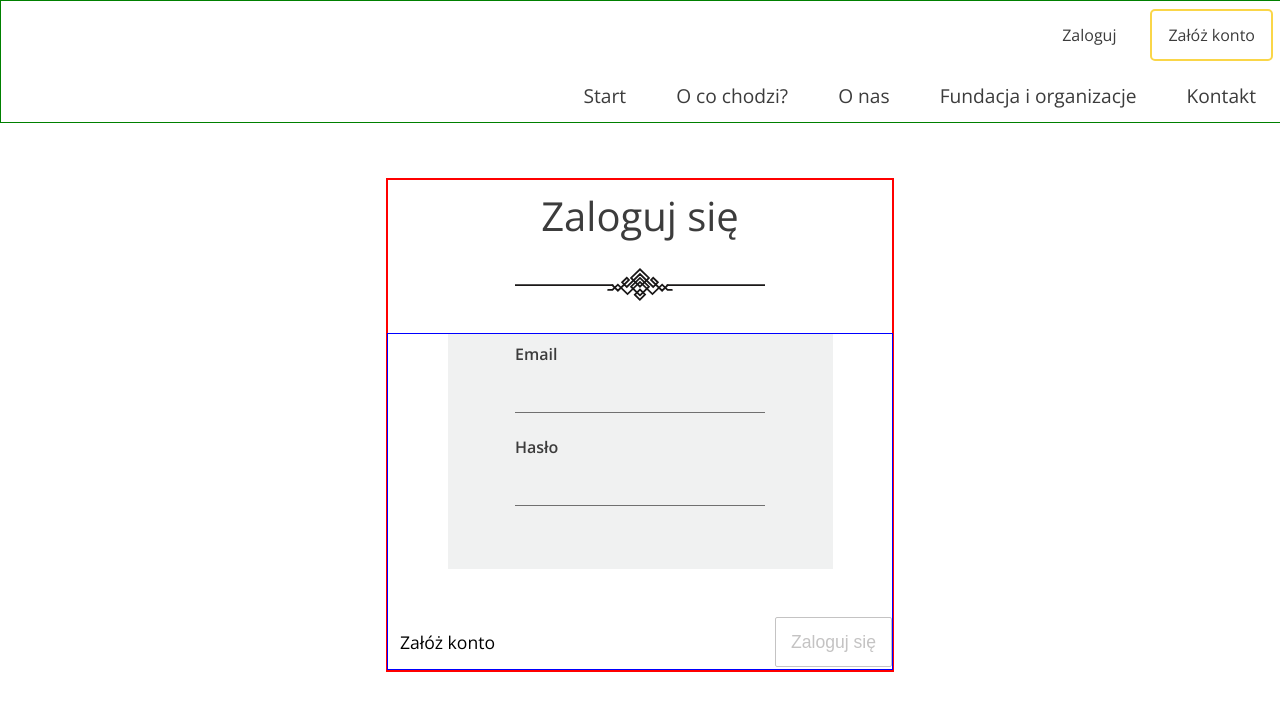
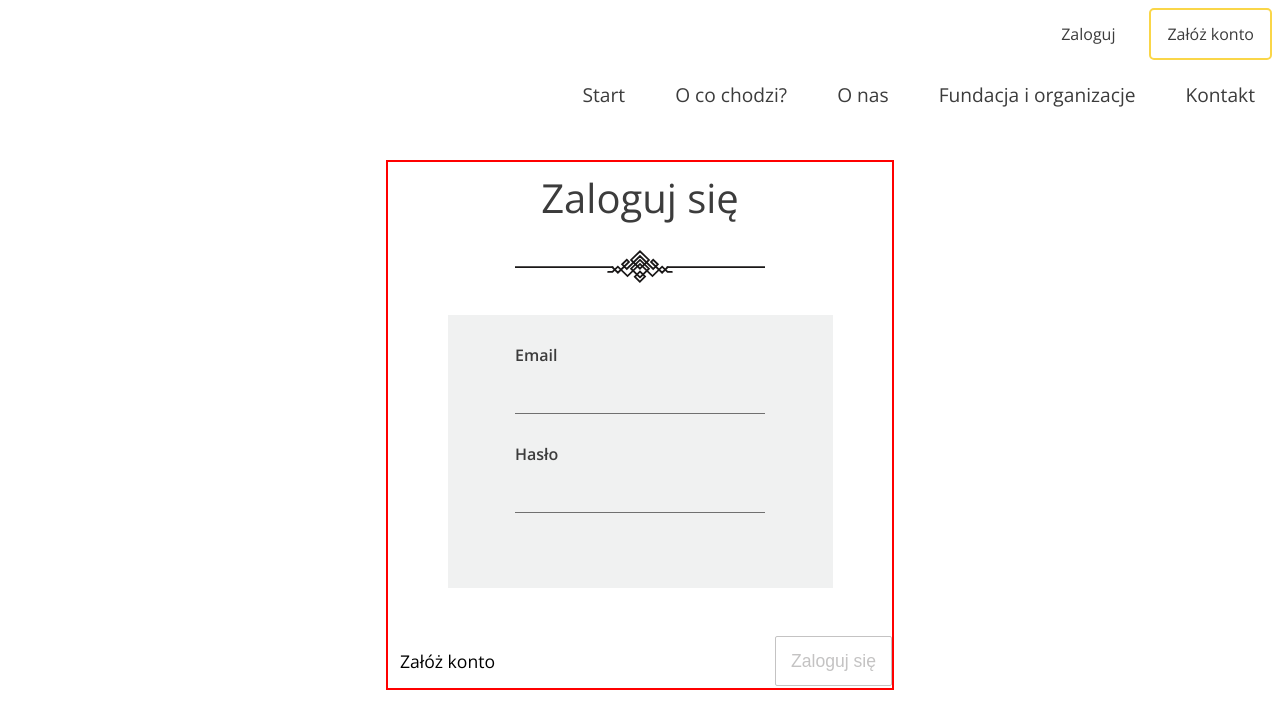
Before and after one commit to MartaSolo/oddaj-rzeczy, a React (Create React App) app: page /login in a window 1280 px wide. Shown: the top 728 px of the page. Built offline with nearby package versions, Linux system fonts and the light colour scheme; no server answers.

Commit message:
edited styling for LogInForm

```diff
--- a/src/components/molecules/HeaderAuthUser/HeaderAuthUser.scss
+++ b/src/components/molecules/HeaderAuthUser/HeaderAuthUser.scss
@@ -6,7 +6,6 @@
   max-width: 80%;
   display: flex;
   align-items: center;
-  border: 1px solid blue;
   @include mediumScreen {
     max-width: 100%;
     justify-content: flex-end;
--- a/src/components/molecules/LogInForm/LogInForm.scss
+++ b/src/components/molecules/LogInForm/LogInForm.scss
@@ -2,26 +2,24 @@
 @import "../../../scss/settings/mixins";
 
 .login__content-form {
-  border: 1px solid blue;
   width: 100%;
   display: flex;
   flex-direction: column;
   justify-content: center;
   align-items: center;
   .login__form-inputs {
+    padding: 2rem 0 1rem 0;
     background-color: $colorFormBackground;
     width: 100%;
     max-width: 385px;
-    height: 235px;
     display: flex;
     flex-direction: column;
-    justify-content: center;
     align-items: center;
   }
 }
 
 .login__form-input {
-  width: 250px;
+  min-width: 250px;
   .login__input-label {
     display: block;
     font-size: 1rem;
@@ -37,15 +35,9 @@
     background-color: $colorFormBackground;
     border-bottom: 1px solid $colorPagination;
     outline: none;
-    margin-bottom: 1rem;
+    margin-bottom: 2rem;
     &:focus {
       border-bottom: 1px solid $colorAccent;
-    }
-  }
-  &:first-child {
-    .login__input-input {
-      // margin-bottom: 2.5rem;
-      margin-bottom: 1.6rem;
     }
   }
 }
@@ -53,29 +45,25 @@
 .login__form-input {
   .login__input-input.error {
     border-bottom: 1px solid $colorError;
-    margin-bottom: 0.5rem;
+    margin-bottom: 0.4rem;
     &:focus {
       border-bottom: 1px solid $colorAccent;
     }
   }
 }
 
-.login__error-form {
-  display: block;
-  height: 1rem;
-}
-
 .login__error-email,
 .login__error-password,
 .login__error-form {
+  text-align: center;
   display: block;
   color: $colorError;
   font-size: 0.9rem;
+  margin-bottom: 0.7rem;
 }
 
-.login__error-email,
 .login__error-form {
-  margin-bottom: 1.2rem;
+  height: 1rem;
 }
 
 // Buttons
--- a/src/components/molecules/NavBar/NavBar.scss
+++ b/src/components/molecules/NavBar/NavBar.scss
@@ -1,8 +1,4 @@
 @import "../../../scss/settings/mixins";
-
-.container {
-  border: 1px solid green;
-}
 
 .nav__mobile {
   @include mediumScreen {
```
